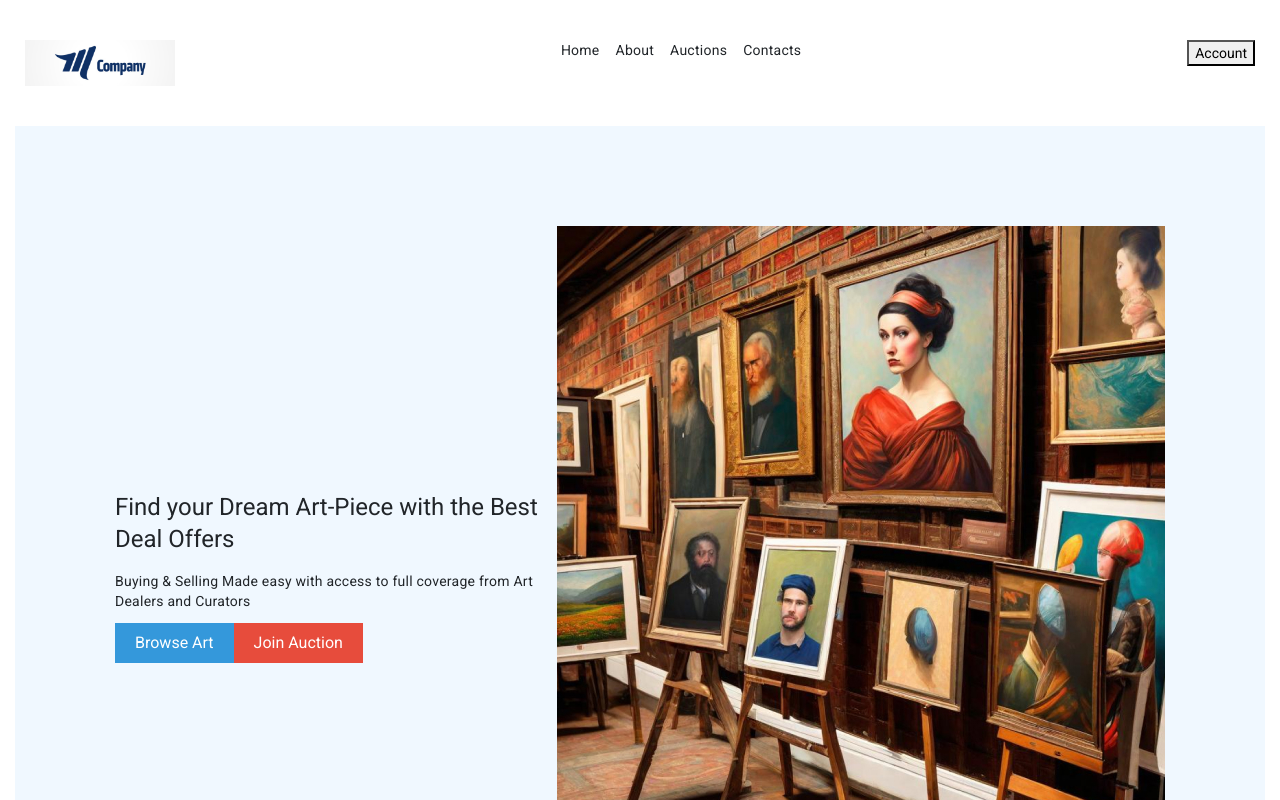
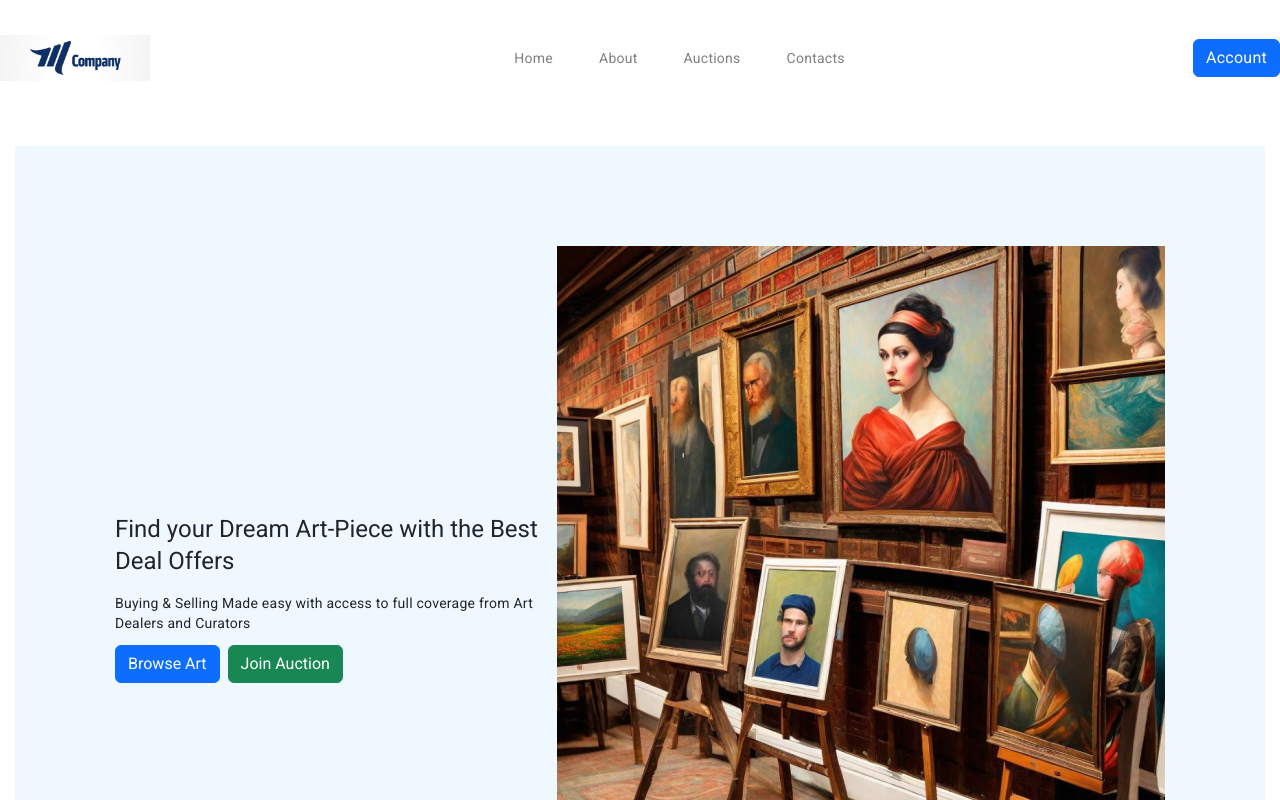
Before and after one commit to Zipeta-prog/MasterpieceArts-Frontend, an Angular app: page / in a window 1280 px wide. Shown: the top 800 px of the page. Built offline with nearby package versions, Linux system fonts and the light colour scheme; a small style sheet from the web is missing.

Commit message:
update header

```diff
--- a/src/app/Components/bidding-details/bidding-details.component.css
+++ b/src/app/Components/bidding-details/bidding-details.component.css
@@ -25,7 +25,7 @@
 }
 
 .box-area{
-  margin: 5px 10px;
-  padding: 20px;
+  margin: 25px 14px;
+  padding: 20px 15px;
   background-color: aqua;
 }
--- a/src/app/Components/bidding-details/bidding-details.component.html
+++ b/src/app/Components/bidding-details/bidding-details.component.html
@@ -14,13 +14,11 @@
       <p>Lorem ipsum dolor sit amet consectetur, adipisicing elit. Laborum odit doloribus maxime nisi nostrum omnis illum, rem reiciendis autem aperiam enim vel, vero accusamus reprehenderit repellendus aliquid tempore rerum explicabo.</p>
     </div>
     <div class="box-area">
-      <ul>
-      <li>Artist Name:<span>Johanes Veemer</span></li>
-      <li>Year:<span>1661</span></li>
-      <li>Current Bid:<span>$7000</span></li>
-      <li>Estimate Bid:<span>$9000 - $15000</span></li>
-      </ul>
-      <input type="text" name="bidder" id="bidds" placeholder="Enter your bid here...">
+      <p>Artist Name:<span>Johanes Veemer</span></p>
+      <p>Year:<span>1661</span></p>
+      <p>Current Bid:<span>$7000</span></p>
+      <p>Estimate Bid:<span>$9000 - $15000</span></p>
+      <input type="text" name="bidder" id="bidds" placeholder="Enter your bid here..."><br/>
       <button class="place-bid-btn" (click)="placeBid(item)">Place Bid</button>
       <p>Payment is done using <i>Stripe</i></p>
     </div>
--- a/src/app/Components/header/header.component.css
+++ b/src/app/Components/header/header.component.css
@@ -1,3 +1,4 @@
+/* Your existing styles */
 
 .header-section {
   display: flex;
@@ -17,22 +18,3 @@
   max-width: 500px;
   height: auto;
 }
-
-.cta-button1,
-    .cta-button2 {
-        gap: 2rem;
-        padding: 10px 20px; /* Adjust padding as needed */
-        border: none;
-        color: white;
-        font-size: 16px;
-        cursor: pointer;
-        transition: background-color 0.3s ease;
-    }
-
-    .cta-button1 {
-        background-color: #3498db; /* Set background color for the first button */
-    }
-
-    .cta-button2 {
-        background-color: #e74c3c; /* Set background color for the second button */
-    }
--- a/src/app/Components/header/header.component.html
+++ b/src/app/Components/header/header.component.html
@@ -1,10 +1,12 @@
 <!-- Hero Section -->
-    <div class="header-section">
-        <div class="header-text">
-            <h1>Find your Dream Art-Piece with the Best Deal Offers</h1>
-            <p>Buying & Selling Made easy with access to full coverage from Art Dealers and Curators</p>
-            <button class="cta-button1">Browse Art</button>
-            <button class="cta-button2">Join Auction</button>
-        </div>
-        <img src="../../../assets/Images/Rectangle.png" alt="Hero Image" class="hero-image">
+<div class="header-section">
+    <div class="header-text">
+      <h1 class="display-1 display-font-weight-300">Find your Dream Art-Piece with the Best Deal Offers</h1>
+      <p>Buying & Selling Made easy with access to full coverage from Art Dealers and Curators</p>
+      <div class="d-flex align-items-start">
+        <button class="cta-button1 btn btn-primary me-2">Browse Art</button>
+        <button class="cta-button2 btn btn-success">Join Auction</button>
+      </div>
     </div>
+    <img src="../../../assets/Images/Rectangle.png" alt="Hero Image" class="hero-image">
+  </div>
--- a/src/app/Components/navigation/navigation.component.html
+++ b/src/app/Components/navigation/navigation.component.html
@@ -1,19 +1,24 @@
-<div class="nav-link">
-  <img routerLink="/"
-    src="../../../assets/Images/MLogo.png"
-    alt="masterpiece-logo"
-    style="width: 150px"
-  />
-  <div class="nav">
-    <div class="links">
-      <span routerLink="/">Home</span>
-      <span routerLink="/about">About</span>
-      <span routerLink="/auctions">Auctions</span>
-      <span routerLink="/contacts">Contacts</span>
+<div class="navbar navbar-expand-lg navbar-light bg-white shadow-md">
+  <a class="navbar-brand" routerLink="/">
+    <img src="../../../assets/Images/MLogo.png" alt="masterpiece-logo" style="width: 150px">
+  </a>
+
+  <button class="navbar-toggler" type="button" data-toggle="collapse" data-target="#navbarNav" aria-controls="navbarNav" aria-expanded="false" aria-label="Toggle navigation">
+    <span class="navbar-toggler-icon"></span>
+  </button>
+
+  <div class="collapse navbar-collapse" id="navbarNav">
+    <div class="nav mx-auto">
+      <div class="links navbar-nav text-center">
+        <a class="nav-link" routerLink="/">Home</a>
+        <a class="nav-link" routerLink="/about">About</a>
+        <a class="nav-link" routerLink="/auctions">Auctions</a>
+        <a class="nav-link" routerLink="/contacts">Contacts</a>
+      </div>
     </div>
 
+    <div class="right">
+      <a class="btn btn-primary" routerLink="/login">Account</a>
+    </div>
   </div>
-  <div class="right">
-      <button routerLink="/login">Account</button>
-    </div>
 </div>
--- a/src/index.html
+++ b/src/index.html
@@ -6,6 +6,7 @@
   <base href="/">
   <meta name="viewport" content="width=device-width, initial-scale=1">
   <link rel="icon" type="image/x-icon" href="favicon.ico">
+  <link rel="stylesheet" href="https://cdnjs.cloudflare.com/ajax/libs/font-awesome/6.0.0/css/all.min.css" integrity="sha384-GLhlTQ8iKNoN7thfHqUyFP9GY3jkP5+8+6U/R1Z/zL7swwM/AOQoCJd1/06uBdDQ" crossorigin="anonymous">
   <link rel="stylesheet" href="https://cdn.jsdelivr.net/npm/bootstrap@4.3.1/dist/css/bootstrap.min.css" integrity="sha384-ggOyR0iXCbMQv3Xipma34MD+dH/1fQ784/j6cY/iJTQUOhcWr7x9JvoRxT2MZw1T" crossorigin="anonymous">
    <!--Google Webfonts-->
   <link href='https://fonts.googleapis.com/css?family=Open+Sans:400,300,600,700,800' rel='stylesheet' type='text/css'>
```
